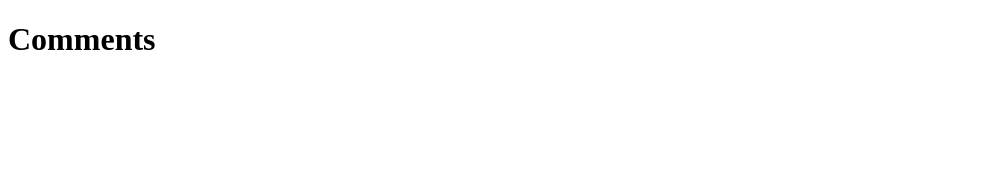
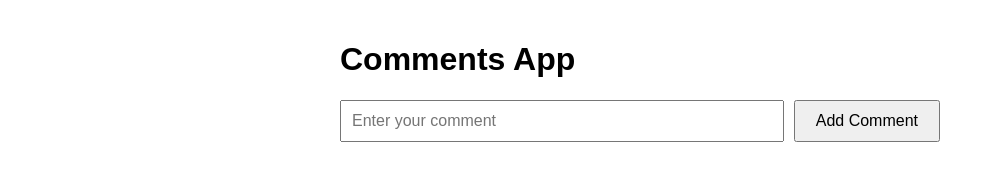
Before and after one commit to navdeepsta/comment, a website: page index.html in a window 1280 px wide. Shown: the whole page, without its empty margins (0-994 px from the left). Drawn offline with Linux system fonts and the light colour scheme.

Commit message:
Add HTML structure and basic CSS for comments app

```diff
--- a/index.html
+++ b/index.html
@@ -3,9 +3,17 @@
 <head>
     <meta charset="UTF-8">
     <meta name="viewport" content="width=device-width, initial-scale=1.0">
-    <title>Comment</title>
+    <title>Comments App</title>
+    <link rel="stylesheet" href="styles.css">
 </head>
 <body>
-    <h1>Comments</h1>
+    <h1>Comments App</h1>
+    <form id="commentForm">
+        <input type="text" id="commentInput" placeholder="Enter your comment" required>
+        <button type="submit">Add Comment</button>
+    </form>
+    <ul id="commentList"></ul>
+
+    <script src="script.js"></script>
 </body>
 </html>
--- a/styles.css
+++ b/styles.css
@@ -0,0 +1,36 @@
+body {
+    font-family: Arial, sans-serif;
+    padding: 20px;
+    max-width: 600px;
+    margin: 0 auto;
+}
+
+form {
+    display: flex;
+    gap: 10px;
+    margin-bottom: 20px;
+}
+
+input {
+    flex: 1;
+    padding: 10px;
+    font-size: 16px;
+}
+
+button {
+    padding: 10px 20px;
+    font-size: 16px;
+    cursor: pointer;
+}
+
+ul {
+    list-style-type: none;
+    padding: 0;
+}
+
+li {
+    background: #f3f3f3;
+    margin: 5px 0;
+    padding: 10px;
+    border: 1px solid #ddd;
+}
```
